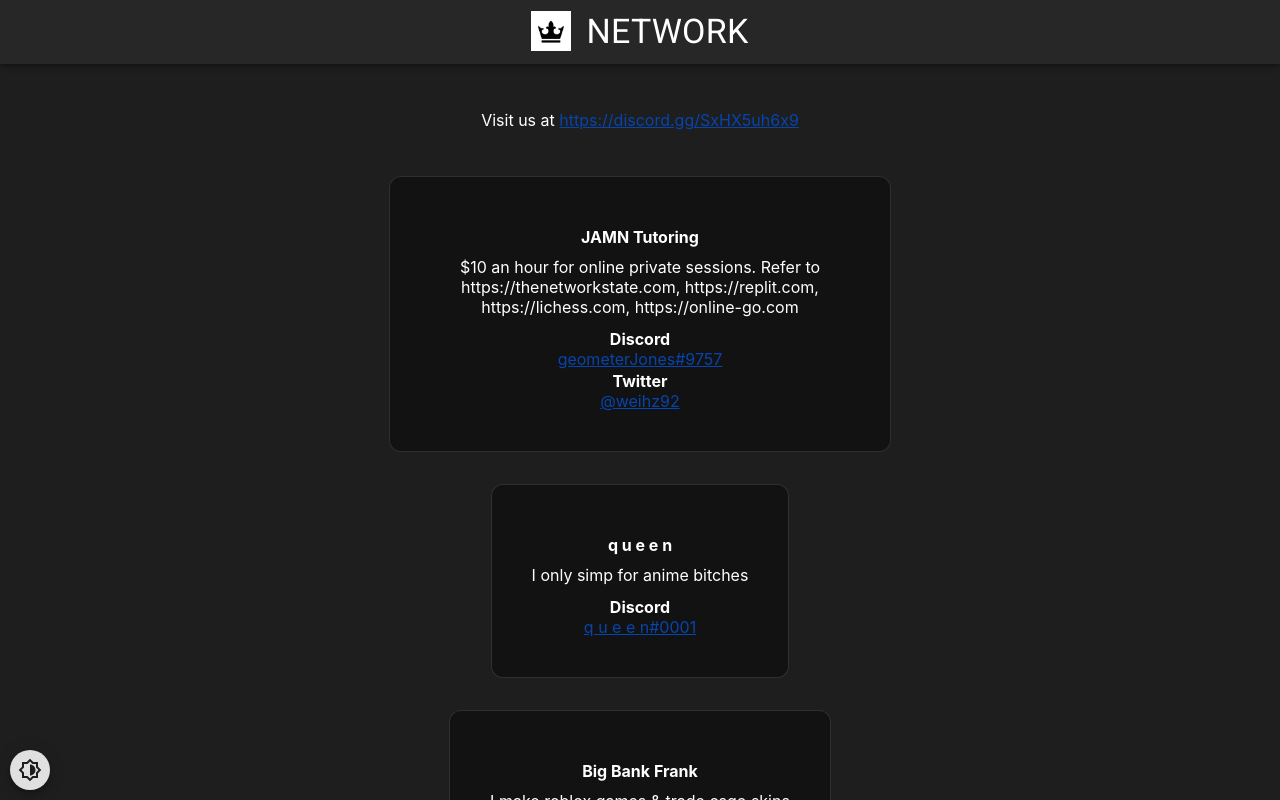
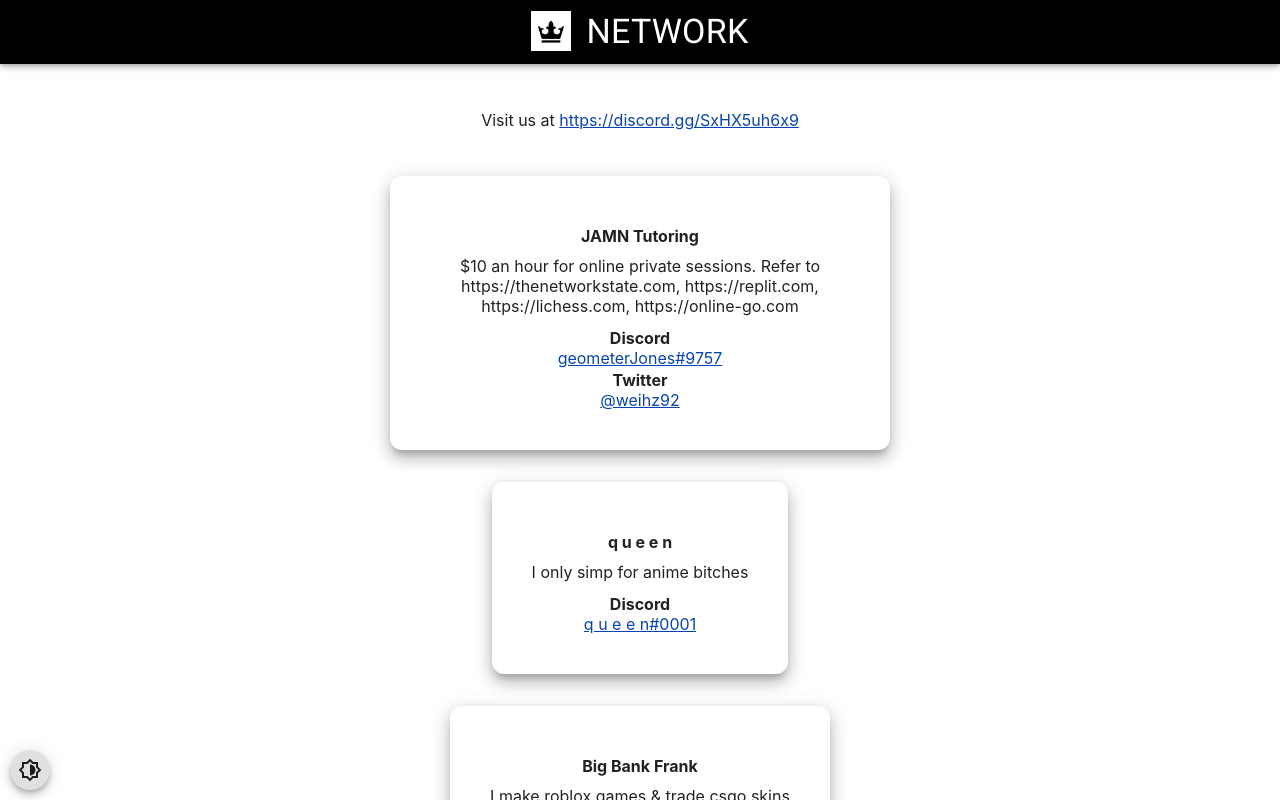
Before and after one commit to hzwei92/network, a React (Create React App) app: page / in a window 1280 px wide. Shown: the top 800 px of the page. Built offline with nearby package versions, Linux system fonts and the light colour scheme.

Commit message:
detect light/dark mode

```diff
--- a/src/App.tsx
+++ b/src/App.tsx
@@ -57,7 +57,7 @@ const shuffle = (array: Prof[]) => {
 
 function App() {
   console.log('app')
-  const [mode, setMode] = useState<PaletteMode>('dark');
+  const [mode, setMode] = useState<PaletteMode>(window.matchMedia('(prefers-color-scheme: dark)').matches ? 'dark' : 'light');
   const [profs, setProfs] = useState<Prof[]>(profiles);
 
   useEffect(() => {
```
